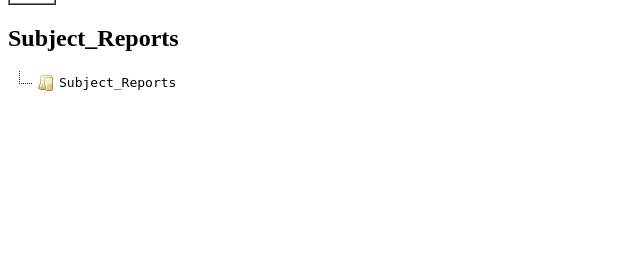
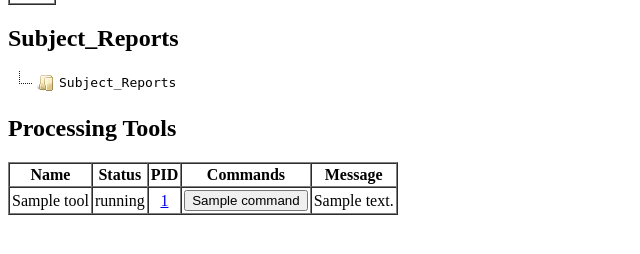
Before and after one commit to patbolan/slug, a Flask app: template templates/subject.html in a window 1280 px wide. Shown: the part 317-571 px from the top of the page, without its empty margins (0-640 px from the left). Run offline with Flask 3, Linux system fonts and the light colour scheme; the template is opened without the code that fills it: most values are stand-ins (such as "Sample title", 1, 10 or a date in 2020).

Commit message:
Added subject-level tool

```diff
--- a/app.py
+++ b/app.py
@@ -11,7 +11,7 @@ from utils import (  # Import the utility functions
     get_series_number_from_folder,
     get_process_file_path,
 )
-from tools.utils import get_tools_for_study, execute_tool
+from tools.utils import get_tools_for_study, get_tools_for_subject, execute_tool
 from tools.process_manager import ProcessManager
 
 import os
@@ -95,10 +95,14 @@ def subject(subject_name):
     else:
         file_tree = []
 
+    # Get toolset
+    toolset = get_tools_for_subject(subject_name)
+
     return render_template('subject.html',
                            subject=subject_name,
                            studies=studies,
                            notes=notes,
+                           toolset=toolset,
                            file_tree=file_tree)
 
 
@@ -405,6 +409,14 @@ def tool_command(tool_name, command, subject_name, study_name):
     execute_tool(tool_name, command, subject_name, study_name)
     return f"Tool '{tool_name}' executed command '{command}' for subject '{subject_name}' and study '{study_name}'.", 200
 
+# Subject- level tool commands
+@app.route('/tools/<tool_name>/<command>/subjects/<subject_name>/', methods=['POST'])
+def subject_tool_command(tool_name, command, subject_name):
+
+    print(f"Tool: {tool_name}, Command: {command}, Subject: {subject_name}")
+    execute_tool(tool_name, command, subject_name)
+    return f"Tool '{tool_name}' executed command '{command}' for subject '{subject_name}'", 200
+
 @app.route('/processes')
 def processes():
     # Create an instance of ProcessManager
--- a/templates/index.html
+++ b/templates/index.html
@@ -1,11 +1,12 @@
 <!DOCTYPE html>
 <html>
 <head>
-    <title>PCAD2 project</title>
+    <title>Slug: PCAD2 project</title>
 </head>
 <body>
-    <h1>PCAD2 project</h1>
+    <h1><i>Slug</i>: PCAD2 project</h1>
     <p>Prototype replacement for the Matlab <i>mmanager</i> program</p>
+
     <a href="{{ url_for('subjects') }}">All Subjects</a>
     <br>
     <a href="{{ url_for('studies') }}">All Studies</a>
--- a/templates/subject.html
+++ b/templates/subject.html
@@ -111,5 +111,75 @@
         });
     </script>
     {% endif %}
+
+    <h2>Processing Tools</h2>
+    <table border="1" cellpadding="2" cellspacing="0">
+        <thead>
+            <tr>
+                <th>Name</th>
+                <th>Status</th>
+                <th>PID</th>
+                <th>Commands</th>
+                <th>Message</th>
+            </tr>
+        </thead>
+        <tbody>
+            {% for tool in toolset %}
+                <tr>
+                    <td>{{ tool.name }}</td>
+                    <td>{{ tool.status }}</td>
+                    <td align="center">
+                        {% if tool.pid %}
+                            <a href="{{ url_for('process_info', pid=tool.pid) }}" target="_blank">{{ tool.pid }}</a>
+
+                        {% endif %}
+                    </td>
+                    <td align="center">
+                        {% if tool.commands %}
+                            {% for command in tool.commands %}
+                                <button type="button" onclick="runToolCommand('{{ tool.name }}', '{{ command }}')">
+                                    {{ command }}
+                                </button>
+                            {% endfor %}
+                        {% endif %}
+                    </td>
+                    <td>{{ tool.message if tool.message else '' }}</td>
+                </tr>
+            {% endfor %}
+        </tbody>
+    </table>
+
+    <script>
+        function runToolCommand(toolName, command) {
+            const url = `/tools/${toolName}/${command}/subjects/{{ subject }}/`;
+
+            // Change cursor to wait
+            document.body.style.cursor = 'wait';
+
+            // Send POST request
+            fetch(url, { method: 'POST' })
+                .then(response => {
+                    if (response.ok) {
+                        return response.text();
+                    } else {
+                        throw new Error('Failed to execute command');
+                    }
+                })
+                .then(data => {
+                    console.log(data); // Log the server response
+                    // Reload the page to update the study page
+                    location.reload();
+                })
+                .catch(error => {
+                    console.error(error);
+                    alert('An error occurred while executing the command.');
+                })
+                .finally(() => {
+                    // Reset cursor to default
+                    document.body.style.cursor = 'default';
+                });
+        }
+    </script>
+
 </body>
 </html>
```
Also changed, not shown: tools/simple_subject_tool.py (added, +33 -0 lines), tools/utils.py (+21 -2 lines), README.md.
